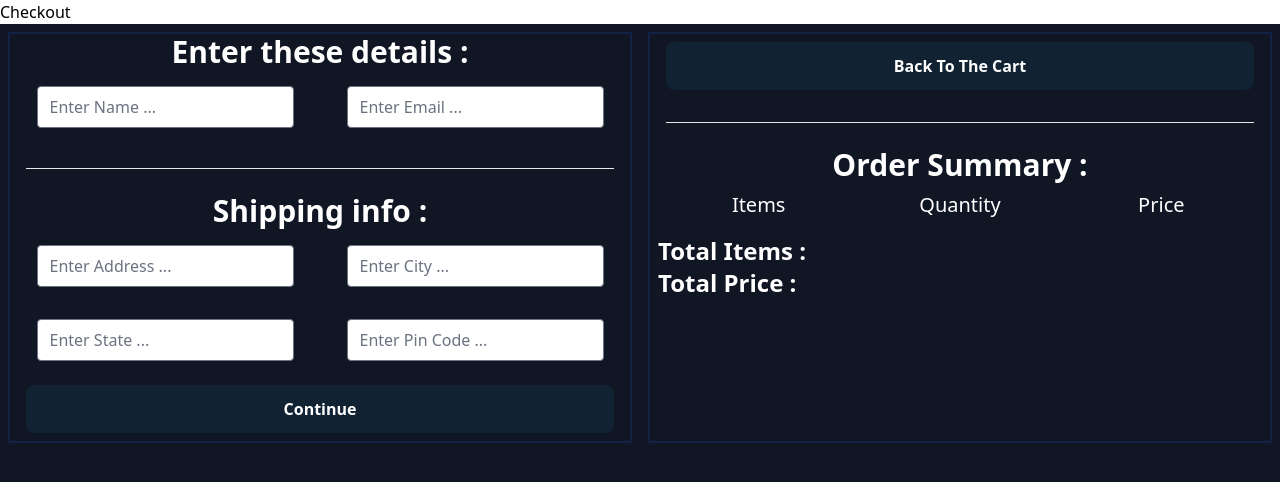
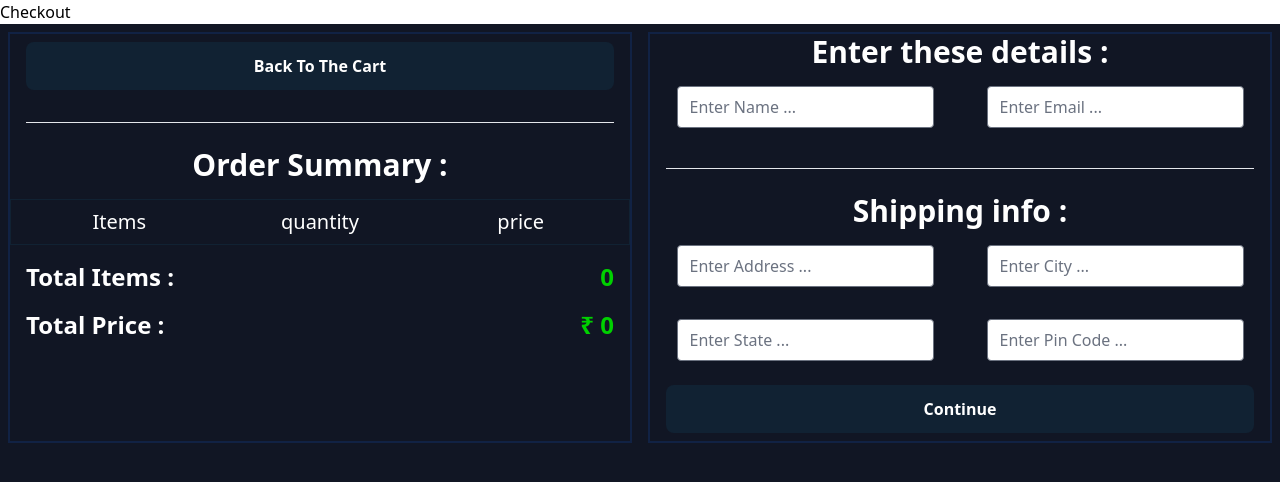
Before and after one commit to Shivraj-Kore/Ecommerse, a Django app: page /checkout/ in a window 1280 px wide. Shown: the part 65-547 px from the top of the page. Run offline with Django 4.2, Linux system fonts and the light colour scheme; some libraries are stand-ins or nearby versions.

Commit message:
janky add to cart and remove from cart without js

```diff
--- /dev/null
+++ b/static/js/cart.js
@@ -0,0 +1,47 @@
+document.addEventListener("DOMContentLoaded", function () {
+
+
+    var addToCartBtn = document.getElementsByClassName("update-cart");
+    for (var i = 0; i < addToCartBtn.length; i++) {
+        addToCartBtn[i].addEventListener("click", function () {
+        var productId = this.dataset.product;
+        var action = this.dataset.action;
+        console.log("productId", productId, "action", action);
+        // alert("Product added")
+        console.log(user);
+
+        if (user === "AnonymousUser"){
+            console.log("NOT LOGGED IN");
+        }else{
+            updateUserOrder(productId , action)
+        }
+    });
+  }
+
+
+function updateUserOrder(productId, action) {
+    console.log("Item sent, logged in sending data");
+
+    var url = '/update-item/';
+
+    fetch(url, {
+        method: 'POST',
+        headers: {
+            'Content-Type': 'application/json',
+            'X-CSRFToken': csrftoken,
+        },
+        body: JSON.stringify({'productId': productId, 'action': action})
+    })
+    .then((response) => {
+        return response.json();
+    })
+    .then((data) => {
+        // console.log(data);
+        location.reload();
+    });
+}
+
+
+
+  // --------------Don't write code outside this
+});
--- a/store/urls.py
+++ b/store/urls.py
@@ -6,4 +6,5 @@ urlpatterns = [
     path('store/' , views.store , name = "store"),
     path('cart/' , views.cart , name = "cart"),
     path('checkout/' , views.checkout , name = "checkout"),
+    path('update-item/' , views.updateItem , name = "update-item"),
 ]
--- a/store/views.py
+++ b/store/views.py
@@ -1,14 +1,32 @@
 from django.shortcuts import render
-# from django.http import HttpResponse
+from django.http import JsonResponse
 from .models import *
+import json
+
 
 def home(request):
-    context = {}
+    if request.user.is_authenticated:
+        customer = request.user.customer
+        order , created = Order.objects.get_or_create(customer = customer , is_order_complete = False)
+        total_cart_items = order.get_cart_total_items
+    else:
+        order = {'get_cart_total_items':0 , 'get_cart_total_price':0}
+        total_cart_items = order['get_cart_total_items']
+    context = {'total_cart_items':total_cart_items}
     return render(request , 'index.html' , context)
 
 def store(request):
+
+    if request.user.is_authenticated:
+        customer = request.user.customer
+        order , created = Order.objects.get_or_create(customer = customer , is_order_complete = False)
+        total_cart_items = order.get_cart_total_items
+    else:
+        order = {'get_cart_total_items':0 , 'get_cart_total_price':0}
+        total_cart_items = order['get_cart_total_items']
+
     products = Product.objects.all()
-    context = {'products':products}
+    context = {'products':products , 'total_cart_items':total_cart_items}
     return render(request , 'store.html' , context)
 
 def cart(request):
@@ -23,14 +41,53 @@ def cart(request):
         #     order = Order.objects.get()
         # except Order.DoesNotExist:
         #     order = Order.objects.create()
+        items = order.orderitems_set.all()
+        total_cart_items = order.get_cart_total_items
 
-        items = order.orderitems_set.all()
     else:
         items = []
+        order = {'get_cart_total_items':0 , 'get_cart_total_price':0}
+        total_cart_items = order['get_cart_total_items']
 
-    context = {'items':items}
+    context = {'items':items , 'order':order , 'total_cart_items':total_cart_items}
     return render(request , 'cart.html' , context)
 
 def checkout(request):
-    context = {}
+    if request.user.is_authenticated:
+        customer = request.user.customer
+        order , created = Order.objects.get_or_create(customer = customer , is_order_complete = False)
+        items = order.orderitems_set.all()
+        total_cart_items = order.get_cart_total_items
+    else:
+        items = []
+        order = {'get_cart_total_items':0 , 'get_cart_total_price':0}
+        total_cart_items = order['get_cart_total_items']
+
+    context = {'items':items , 'order':order , 'total_cart_items':total_cart_items }
     return render(request , 'checkout.html' , context)
+
+# add item to cart
+def updateItem(request):
+    data = json.loads(request.body)
+    productId = data['productId']
+    action = data['action']
+
+    # print(action , productId)
+    customer = request.user.customer
+    product = Product.objects.get(id = productId)
+
+    order , created = Order.objects.get_or_create(customer = customer , is_order_complete = False)
+
+    orderItem , created = OrderItems.objects.get_or_create(order=order , product=product)
+
+    if action == 'add' :
+        orderItem.quantity=(orderItem.quantity + 1)
+    elif action == 'remove' :
+        orderItem.quantity = (orderItem.quantity -1)
+
+    orderItem.save()
+
+    if orderItem.quantity <= 0 :
+        orderItem.delete()
+
+    return JsonResponse("Item was added yaaaaaaaaaaaaay" , safe = False)
--- a/templates/checkout.html
+++ b/templates/checkout.html
@@ -12,9 +12,9 @@
     <div class="pt-[65px]">
       <h1 class="bg-white">Checkout</h1>
       <div class='p-2 grid grid-cols-1 gap-4 md:grid-cols-2 w-full'>
-        <div class='text-white flex flex-col border border-[2px] border-[#112244]'>
+        <div class='text-white flex flex-col order-2 border border-[2px] border-[#112244]'>
             <h1 class='flex justify-center items-center text-3xl font-bold'>Enter these details :</h1>
-            <div class='grid drid-cols-1 md:grid-cols-2 place-items-center'>
+            <div class='grid grid-cols-1 md:grid-cols-2 place-items-center'>
                 <div class='m-2'>
                     <input type="text" placeholder='Enter Name ...' class='rounded m-2'>
                 </div>
@@ -62,17 +62,31 @@
             <br>
             <hr class='mx-4'>
             <br>
+            <h1 class='flex justify-center items-center text-3xl font-bold mb-4'>Order Summary :</h1>
 
-            <h1 class='flex justify-center items-center text-3xl font-bold'>Order Summary :</h1>
-            <div class='grid grid-cols-3 place-items-center m-2'>
+            <div class='grid grid-cols-3 border-[1px] border-[#112233] p-2 place-items-center'>
                 <h1 class='text-xl'>Items</h1>
-                <h1 class='text-xl'>Quantity</h1>
-                <h1 class='text-xl'>Price</h1>
+                <h1 class='text-xl'>quantity</h1>
+                <h1 class='text-xl'>price</h1>
             </div>
 
+            {% for item in items %}
+            <div class='grid grid-cols-3 border-[1px] border-[#112233] p-2 place-items-center'>
+                <h1 class='text-xl'>{{ item.product.name }}</h1>
+                <h1 class='text-xl'>{{ item.quantity }}</h1>
+                <h1 class='text-xl'>{{ item.product.price }}</h1>
+            </div>
+            {% endfor %}
+
                 <div class='m-2'>
-                    <h1 class='text-2xl font-bold'>Total Items : </h1>
-                    <h1 class='text-2xl font-bold'>Total Price : </h1>
+                    <div class='flex justify-between items-center'>
+                        <h1 class='text-2xl font-bold p-2'>Total Items :  </h1>
+                        <h1 class='text-2xl font-bold p-2 text-[#00D100]'>{{order.get_cart_total_items}} </h1>
+                    </div>
+                    <div class='flex justify-between items-center'>
+                        <h1 class='text-2xl font-bold p-2'>Total Price : </h1>
+                        <h1 class='text-2xl font-bold p-2 text-[#00D100]'>₹ {{order.get_cart_total_price}}</h1>
+                    </div>
                 </div>
 
         </div>
--- a/templates/index.html
+++ b/templates/index.html
@@ -1,5 +1,4 @@
 {% load static tailwind_tags %}
-
 
 <!DOCTYPE html>
 <html lang="en">
@@ -16,6 +15,30 @@
             }
           }
     </style>
+
+    <script src="{% static "js/cart.js" %}" ></script>
+
+    <script>
+        var user = '{{request.user}}';
+        function getToken(name) {
+            var cookieValue = null;
+            if (document.cookie && document.cookie !== '') {
+                const cookies = document.cookie.split(';');
+                for (var i = 0; i < cookies.length; i++) {
+                    const cookie = cookies[i].trim();
+                    // Does this cookie string begin with the name we want?
+                    if (cookie.substring(0, name.length + 1) === (name + '=')) {
+                        cookieValue = decodeURIComponent(cookie.substring(name.length + 1));
+                        break;
+                    }
+                }
+            }
+            return cookieValue;
+        }
+        const csrftoken = getToken('csrftoken');
+    </script>
+
+
 </head>
 <body>
     <script>
@@ -35,7 +58,7 @@
     <nav class="bg-white dark:bg-gray-900 fixed w-full z-20 top-0 start-0 border-b border-gray-200 dark:border-gray-600">
         <div class="max-w-screen-xl flex flex-wrap items-center justify-between mx-auto p-4">
         <div  class="flex items-center space-x-3 rtl:space-x-reverse">
-            <img src={% static "ph1.jpeg" %} class="h-8" alt="Flowbite Logo">
+            <img src={% static "basicimg/ph1.jpeg" %} class="h-8" alt="Flowbite Logo">
             <span class="self-center text-2xl font-semibold whitespace-nowrap dark:text-white">Ecommerce</span>
         </div>
         <div class="flex md:order-2 space-x-3 md:space-x-0 rtl:space-x-reverse">
@@ -59,8 +82,8 @@
             </li>
             <li class='flex'>
             <a href={% url "cart" %} class="block py-2 px-3 text-gray-900 rounded hover:bg-gray-100 md:hover:bg-transparent md:hover:text-blue-700 md:p-0 md:dark:hover:text-blue-500 dark:text-white dark:hover:bg-gray-700 dark:hover:text-white md:dark:hover:bg-transparent dark:border-gray-700 {% if request.path == '/cart/' %}underline  decoration-[#ffff22] underline-offset-8{% endif %}">
-                <img src={% static "cartol.png" %} class='h-8' alt="cart"></a>
-                <p class='text-white'> : 0</p>
+                <img src={% static "basicimg/cartol.png" %} class='h-8' alt="cart"></a>
+                <p class='text-white'> : {{total_cart_items}}</p>
             </li>
         </ul>
         </div>
--- a/theme/static/css/dist/styles.css
+++ b/theme/static/css/dist/styles.css
@@ -805,6 +805,10 @@ select {
   z-index: 20;
 }
 
+.order-2 {
+  order: 2;
+}
+
 .m-1 {
   margin: 0.25rem;
 }
@@ -821,6 +825,10 @@ select {
 .mx-auto {
   margin-left: auto;
   margin-right: auto;
+}
+
+.mb-4 {
+  margin-bottom: 1rem;
 }
 
 .mt-2 {
@@ -991,44 +999,45 @@ select {
   border-width: 1px;
 }
 
+.border-\[1px\] {
+  border-width: 1px;
+}
+
 .border-\[2px\] {
   border-width: 2px;
-}
-
-.border-\[10px\] {
-  border-width: 10px;
-}
-
-.border-\[100px\] {
-  border-width: 100px;
 }
 
 .border-b {
   border-bottom-width: 1px;
 }
 
-.border-t-4 {
-  border-top-width: 4px;
+.border-l-2 {
+  border-left-width: 2px;
 }
 
 .border-l-4 {
   border-left-width: 4px;
 }
 
+.border-r-2 {
+  border-right-width: 2px;
+}
+
 .border-r-4 {
   border-right-width: 4px;
 }
 
-.border-l-2 {
-  border-left-width: 2px;
+.border-t-2 {
+  border-top-width: 2px;
 }
 
-.border-r-2 {
-  border-right-width: 2px;
+.border-t-4 {
+  border-top-width: 4px;
 }
 
-.border-t-2 {
-  border-top-width: 2px;
+.border-\[\#112233\] {
+  --tw-border-opacity: 1;
+  border-color: rgb(17 34 51 / var(--tw-border-opacity));
 }
 
 .border-\[\#112244\] {
@@ -1044,11 +1053,6 @@ select {
 .border-gray-200 {
   --tw-border-opacity: 1;
   border-color: rgb(229 231 235 / var(--tw-border-opacity));
-}
-
-.border-\[\#ffff44\] {
-  --tw-border-opacity: 1;
-  border-color: rgb(255 255 68 / var(--tw-border-opacity));
 }
 
 .bg-\[\#112233\] {
@@ -1154,6 +1158,11 @@ select {
 
 .tracking-normal {
   letter-spacing: 0em;
+}
+
+.text-\[\#00D100\] {
+  --tw-text-opacity: 1;
+  color: rgb(0 209 0 / var(--tw-text-opacity));
 }
 
 .text-\[\#112233\] {
```
Also changed, not shown: store/models.py (+17 -0 lines), templates/cart.html (+14 -8 lines), templates/store.html (+23 -2 lines), db.sqlite3, static/basicimg/arrow-down.png (renamed from static/arrow-down.png), static/basicimg/arrow-up.png (renamed from static/arrow-up.png), static/basicimg/cartol.png (renamed from static/cartol.png), static/basicimg/ph1.jpeg (renamed from static/ph1.jpeg), static/cart.png (deleted).
